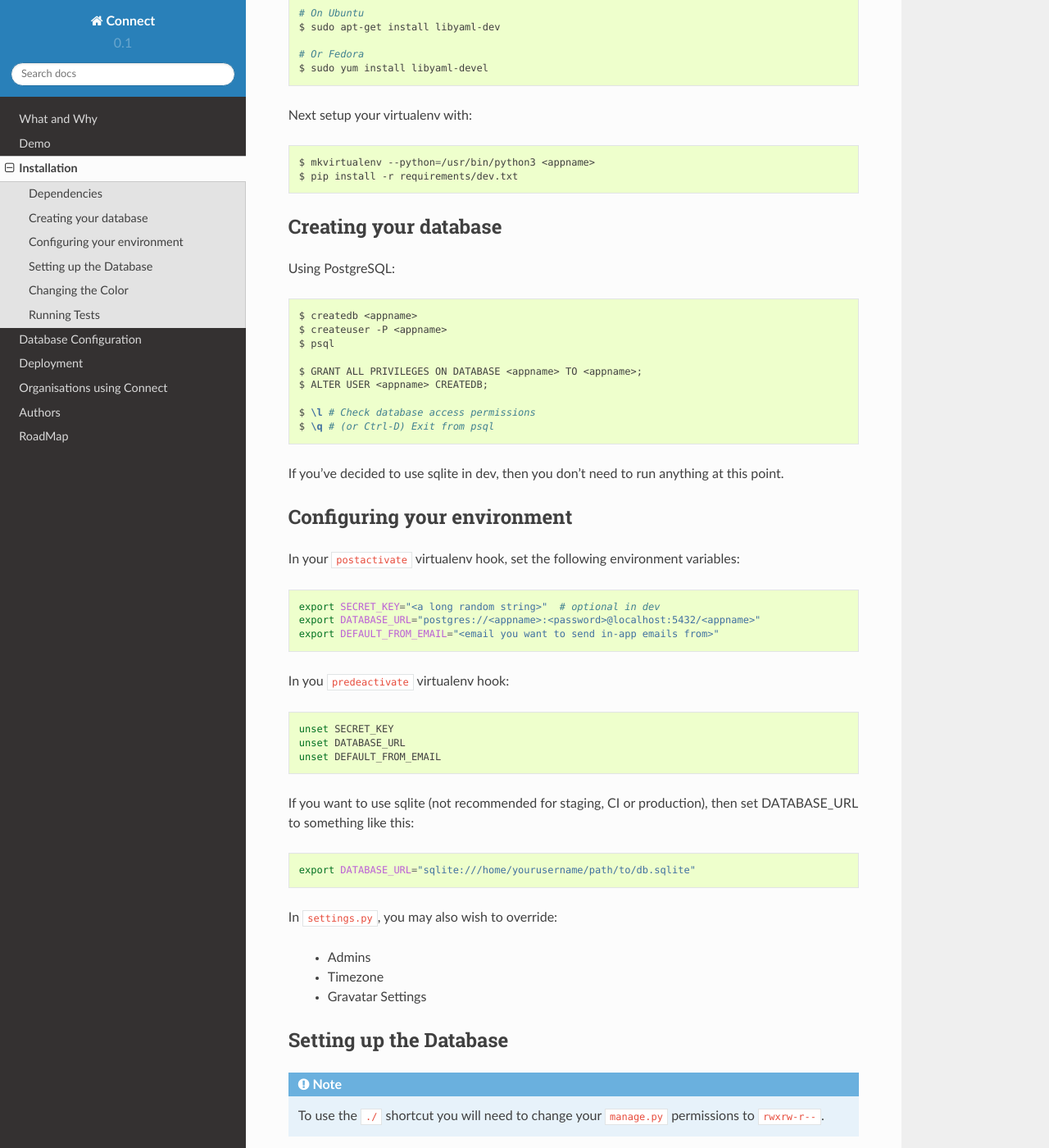
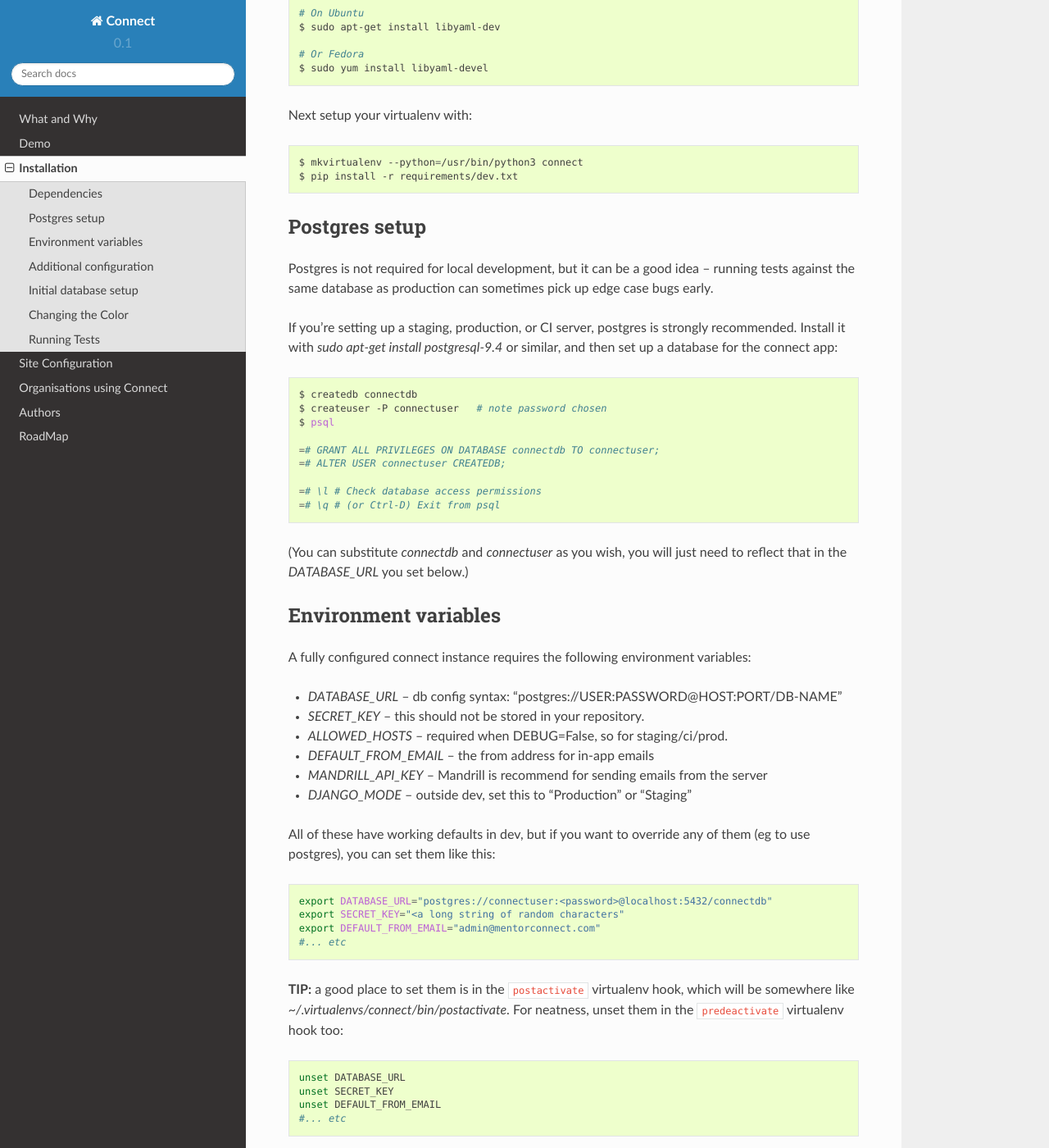
Before and after one commit to nlhkabu/connect, a Sphinx documentation site: the page built from docs/installation.rst, in a window 1280 px wide and 1400 px high, scrolled down 486 px. Shown: the whole window at 82% size. Built offline with Sphinx 7.4.7 and the Read the Docs theme 2.0.0, drawn with Linux system fonts in a browser that asks for light colours; pages that are not in the unit, such as notebooks, are missing from menus; some of the changed text lies outside the part shown.

Commit message:
Set sqlite as default for dev, update docs with detailed instructions re how to use postgres and set env vars.

```diff
--- a/docs/configuration.rst
+++ b/docs/configuration.rst
@@ -1,6 +1,6 @@
-======================
-Database Configuration
-======================
+==================
+Site Configuration
+==================
 
 After you have installed Connect, but before you start inviting new users, you will need to configure a few things in the database.
 
--- a/docs/installation.rst
+++ b/docs/installation.rst
@@ -29,55 +29,73 @@ Next setup your virtualenv with:
 
 .. code-block:: bash
 
-    $ mkvirtualenv --python=/usr/bin/python3 <appname>
+    $ mkvirtualenv --python=/usr/bin/python3 connect
     $ pip install -r requirements/dev.txt
 
 
-Creating your database
-_________________________
+Postgres setup
+______________
 
-Using PostgreSQL:
+Postgres is not required for local development, but it can be a good idea --
+running tests against the same database as production can sometimes pick up
+edge case bugs early.
+
+If you're setting up a staging, production, or CI server, postgres is strongly
+recommended. Install it with `sudo apt-get install postgresql-9.4` or similar,
+and then set up a database for the connect app:
 
 .. code-block:: bash
 
-    $ createdb <appname>
-    $ createuser -P <appname>
+    $ createdb connectdb
+    $ createuser -P connectuser   # note password chosen
     $ psql
 
-    $ GRANT ALL PRIVILEGES ON DATABASE <appname> TO <appname>;
-    $ ALTER USER <appname> CREATEDB;
+    =# GRANT ALL PRIVILEGES ON DATABASE connectdb TO connectuser;
+    =# ALTER USER connectuser CREATEDB;
 
-    $ \l # Check database access permissions
-    $ \q # (or Ctrl-D) Exit from psql
+    =# \l # Check database access permissions
+    =# \q # (or Ctrl-D) Exit from psql
 
-If you've decided to use sqlite in dev, then you don't need to run anything at
-this point.
+(You can substitute *connectdb* and *connectuser* as you wish, you will just need to reflect that in the `DATABASE_URL` you set below.)
 
-Configuring your environment
-____________________________
 
-In your ``postactivate`` virtualenv hook, set the following environment variables:
+Environment variables
+_____________________
+
+A fully configured connect instance requires the following environment variables:
+
+* `DATABASE_URL` -- db config syntax: "postgres://USER:PASSWORD@HOST:PORT/DB-NAME"
+* `SECRET_KEY` -- this should not be stored in your repository.
+* `ALLOWED_HOSTS` -- required when DEBUG=False, so for staging/ci/prod.
+* `DEFAULT_FROM_EMAIL` -- the from address for in-app emails
+* `MANDRILL_API_KEY` -- Mandrill is recommend for sending emails from the server
+* `DJANGO_MODE` -- outside dev, set this to "Production" or "Staging"
+
+All of these have working defaults in dev, but if you want to override any of
+them (eg to use postgres), you can set them like this:
+
 
 .. code-block:: bash
 
-    export SECRET_KEY="<a long random string>"  # optional in dev
-    export DATABASE_URL="postgres://<appname>:<password>@localhost:5432/<appname>"
-    export DEFAULT_FROM_EMAIL="<email you want to send in-app emails from>"
+    export DATABASE_URL="postgres://connectuser:<password>@localhost:5432/connectdb"
+    export SECRET_KEY="<a long string of random characters"
+    export DEFAULT_FROM_EMAIL="admin@mentorconnect.com"
+    #... etc
 
-In you ``predeactivate`` virtualenv hook:
+**TIP:** a good place to set them is in the ``postactivate`` virtualenv hook,
+which will be somewhere like *~/.virtualenvs/connect/bin/postactivate*. For
+neatness, unset them in the ``predeactivate`` virtualenv hook too:
 
 .. code-block:: bash
 
+    unset DATABASE_URL
     unset SECRET_KEY
-    unset DATABASE_URL
     unset DEFAULT_FROM_EMAIL
+    #... etc
 
-If you want to use sqlite (not recommended for staging, CI or production), then
-set DATABASE_URL to something like this:
 
-.. code-block:: bash
-
-    export DATABASE_URL="sqlite:///home/yourusername/path/to/db.sqlite"
+Additional configuration
+________________________
 
 
 In ``settings.py``, you may also wish to override:
@@ -87,32 +105,31 @@ In ``settings.py``, you may also wish to override:
     * Gravatar Settings
 
 
-Setting up the Database
+
+Initial database setup
 _______________________
-
-.. note::
-    To use the ``./`` shortcut you will need to change your ``manage.py``
-    permissions to ``rwxrw-r--``.
 
 First sync the database:
 
 .. code-block:: bash
 
-    $ ./manage.py migrate
+    $ python manage.py migrate
 
 
 Then create a superuser:
 
 .. code-block:: bash
 
-    $ ./manage.py createsuperuser
+    $ python manage.py createsuperuser
 
 
 Now you can run your local sever:
 
 .. code-block:: bash
 
-    $ ./manage.py runserver
+    $ python manage.py runserver
+
+And you'll be able to open up the development site in your web browser at http://localhost:8000/
 
 
 .. important::
@@ -139,7 +156,7 @@ _____________
 .. code-block:: bash
 
     $ ./manage.py test #to test the entire project.
-    $ ./manage.py test <appname> #to test a specific app
+    $ ./manage.py test <appname> #to test a specific django app
 
 
 To run Connect's `Behave`_ tests, you will need to have PhantomJS_ installed.
@@ -147,9 +164,15 @@ To run Connect's `Behave`_ tests, you will need to have PhantomJS_ installed.
 .. code-block:: bash
 
     $ npm install phantomjs
+
+
+Run the BDD tests with:
+
+.. code-block:: bash
+
     $ ./manage.py test bdd
 
-To run an individual test, use
+To run an individual test feature, use
 
 .. code-block:: bash
 
```
Also changed, not shown: other parts of docs/installation.rst (+2 -2 lines), README.rst (+12 -9 lines), docs/deployment.rst (deleted, +0 -22 lines), 1 other file.
